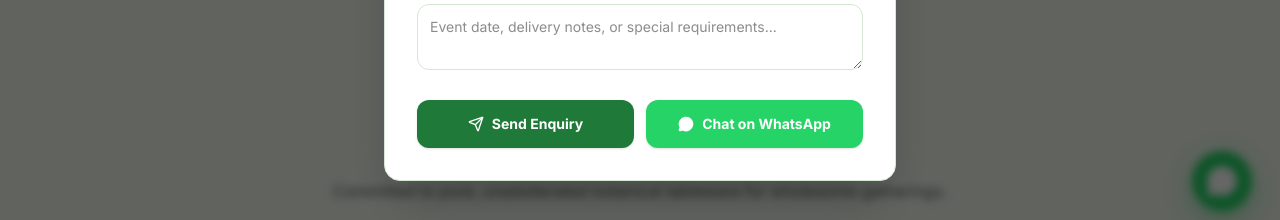
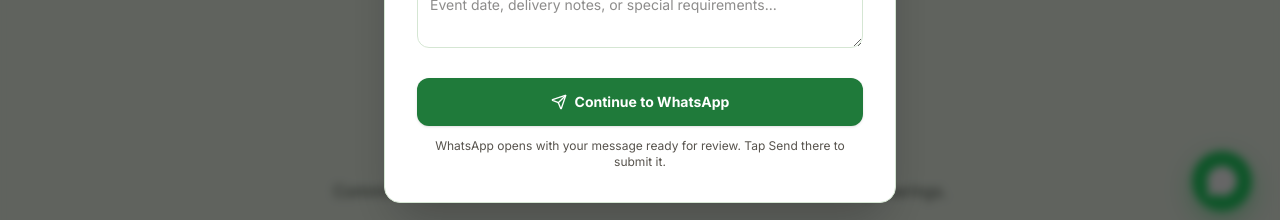
Before and after one commit to syedsz-1519/svm-traders-, a React (Vite) app: page / in a window 1280 px wide. Both pictures are taken after a click on the button "Get Bulk Pricing". Shown: the part 2407-2627 px from the top of the page. Built offline with nearby package versions, Linux system fonts and the light colour scheme.

Commit message:
feat: refactor EnquiryModal to improve WhatsApp messaging flow and error handling

```diff
--- a/src/components/EnquiryModal.tsx
+++ b/src/components/EnquiryModal.tsx
@@ -53,26 +53,26 @@
     }
   };
 
-  const handleSubmit = (e: React.FormEvent) => {
-    e.preventDefault();
+  const handleWhatsAppSend = () => {
     const result = validateEnquiryForm(formData);
     if (!result.isValid) {
       setErrors(result.errors);
       return;
     }
 
+    const whatsappWindow = window.open(createWhatsAppEnquiryUrl(formData), '_blank', 'noopener,noreferrer');
+    if (!whatsappWindow) {
+      setErrors({ form: 'WhatsApp could not be opened. Allow pop-ups for this site and try again.' });
+      return;
+    }
+
+    setErrors({});
     setIsSubmitted(true);
   };
 
-  const handleWhatsAppSend = () => {
-    const result = validateEnquiryForm(formData);
-    if (!result.isValid) {
-      setErrors(result.errors);
-      return;
-    }
-    const url = createWhatsAppEnquiryUrl(formData);
-    window.open(url, '_blank', 'noopener,noreferrer');
-    setIsSubmitted(true);
+  const handleSubmit = (e: React.FormEvent) => {
+    e.preventDefault();
+    handleWhatsAppSend();
   };
 
   return (
@@ -111,6 +111,11 @@
             </div>
 
             <form onSubmit={handleSubmit} className="space-y-4">
+              {errors.form && (
+                <p className="text-sm font-medium text-red-700 dark:text-red-300" role="alert">
+                  {errors.form}
+                </p>
+              )}
               <div>
                 <label
                   htmlFor="modal-name"
@@ -226,22 +231,17 @@
                 />
               </div>
 
-              <div className="pt-2 flex flex-col sm:flex-row gap-3">
+              <div className="pt-2">
                 <button
                   type="submit"
-                  className="flex-1 h-12 rounded-xl bg-[#1F7A3A] hover:bg-[#17632E] text-white font-bold text-sm shadow-sm flex items-center justify-center gap-2 transition-all cursor-pointer active:scale-98"
+                  className="w-full h-12 rounded-xl bg-[#1F7A3A] hover:bg-[#17632E] text-white font-bold text-sm shadow-sm flex items-center justify-center gap-2 transition-all cursor-pointer active:scale-98"
                 >
                   <Send className="w-4 h-4" />
-                  <span>Send Enquiry</span>
+                  <span>Continue to WhatsApp</span>
                 </button>
-                <button
-                  type="button"
-                  onClick={handleWhatsAppSend}
-                  className="flex-1 h-12 rounded-xl bg-[#25D366] hover:bg-[#1ebe5d] text-white font-bold text-sm shadow-sm flex items-center justify-center gap-2 transition-all cursor-pointer active:scale-98"
-                >
-                  <MessageCircle className="w-4 h-4 fill-current" />
-                  <span>Chat on WhatsApp</span>
-                </button>
+                <p className="mt-3 text-xs text-center text-stone-600 dark:text-stone-300">
+                  WhatsApp opens with your message ready for review. Tap Send there to submit it.
+                </p>
               </div>
             </form>
           </>
@@ -251,11 +251,11 @@
               <CheckCircle className="w-8 h-8" />
             </div>
             <h3 className="font-serif-brand text-2xl font-bold text-[#0F4D26] dark:text-[#d7f9dc]">
-              Enquiry Received!
+              WhatsApp message is ready
             </h3>
             <p className="text-sm text-stone-600 dark:text-stone-300 max-w-sm mx-auto">
-              Thank you, <span className="font-bold">{formData.name}</span>. S. Pradeep Reddy will review your enquiry for{' '}
-              <span className="font-bold">{formData.product}</span> ({formData.quantity}) shortly.
+              Review the message opened in WhatsApp and tap Send to share your enquiry for{' '}
+              <span className="font-bold">{formData.product}</span>. It has not been sent yet.
             </p>
             <div className="pt-4 flex flex-col gap-2">
               <button
@@ -264,7 +264,7 @@
                 className="w-full h-11 rounded-xl bg-[#25D366] hover:bg-[#1ebe5d] text-white font-bold text-sm flex items-center justify-center gap-2 transition-all cursor-pointer"
               >
                 <MessageCircle className="w-4 h-4 fill-current" />
-                <span>Open in WhatsApp for Instant Response</span>
+                <span>Open WhatsApp again</span>
               </button>
               <button
                 type="button"
```
